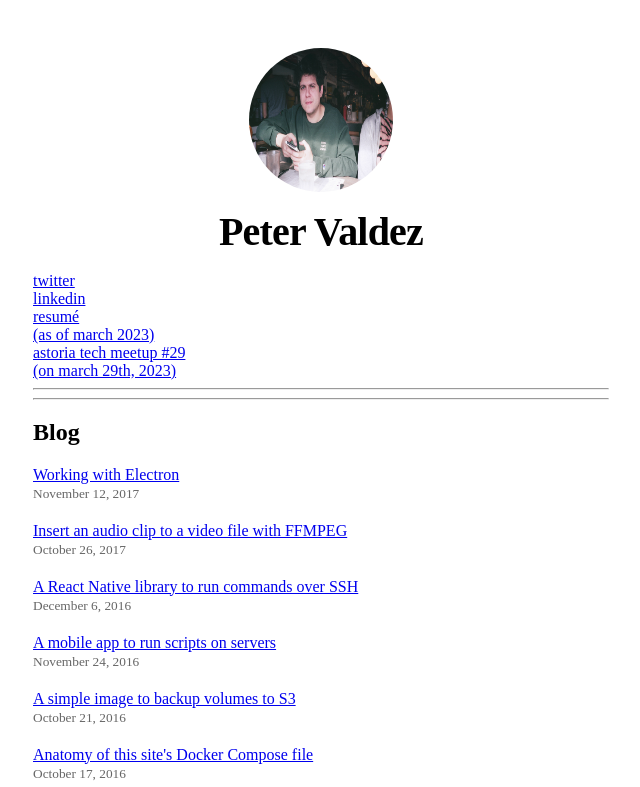
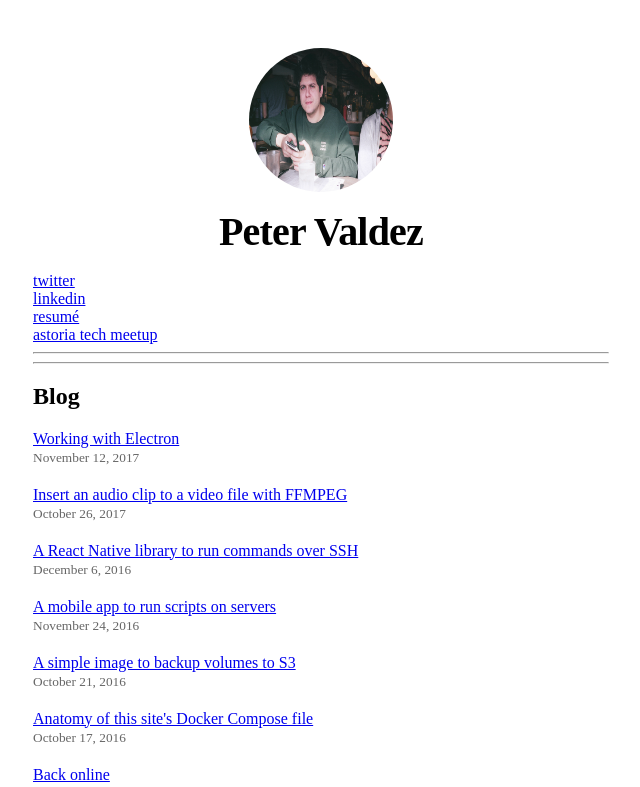
Before and after one commit to azlyth/personal-site, a Next.js app: page / in a window 1280 px wide. Shown: the top 787 px of the page, without its empty margins (319-959 px from the left). Built offline with nearby package versions, Linux system fonts and the light colour scheme.

Commit message:
Update bio links

```diff
--- a/pages/index.js
+++ b/pages/index.js
@@ -38,19 +38,15 @@ export default function Home({ allPostsData }) {
           <div>
             <a target="_blank" href="/peter-valdez-march-2023-resume.pdf">
               resumé
-              <br />
-              (as of march 2023)
             </a>
           </div>
 
           <div>
             <a
               target="_blank"
-              href="https://www.meetup.com/astoria-tech-meetup/events/292267753/"
+              href="https://www.meetup.com/astoria-tech-meetup"
             >
-              astoria tech meetup #29
-              <br />
-              (on march 29th, 2023)
+              astoria tech meetup
             </a>
           </div>
 
```
